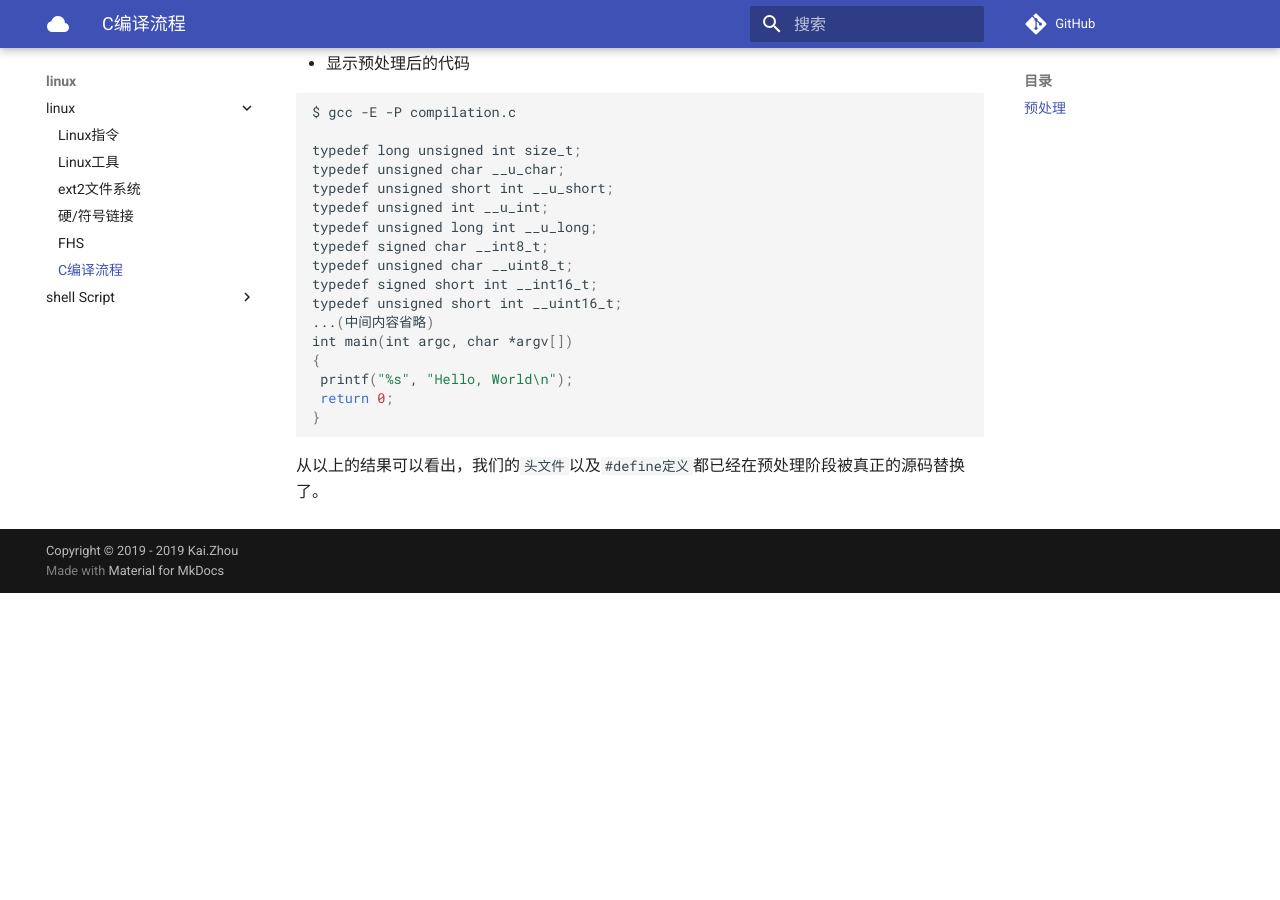
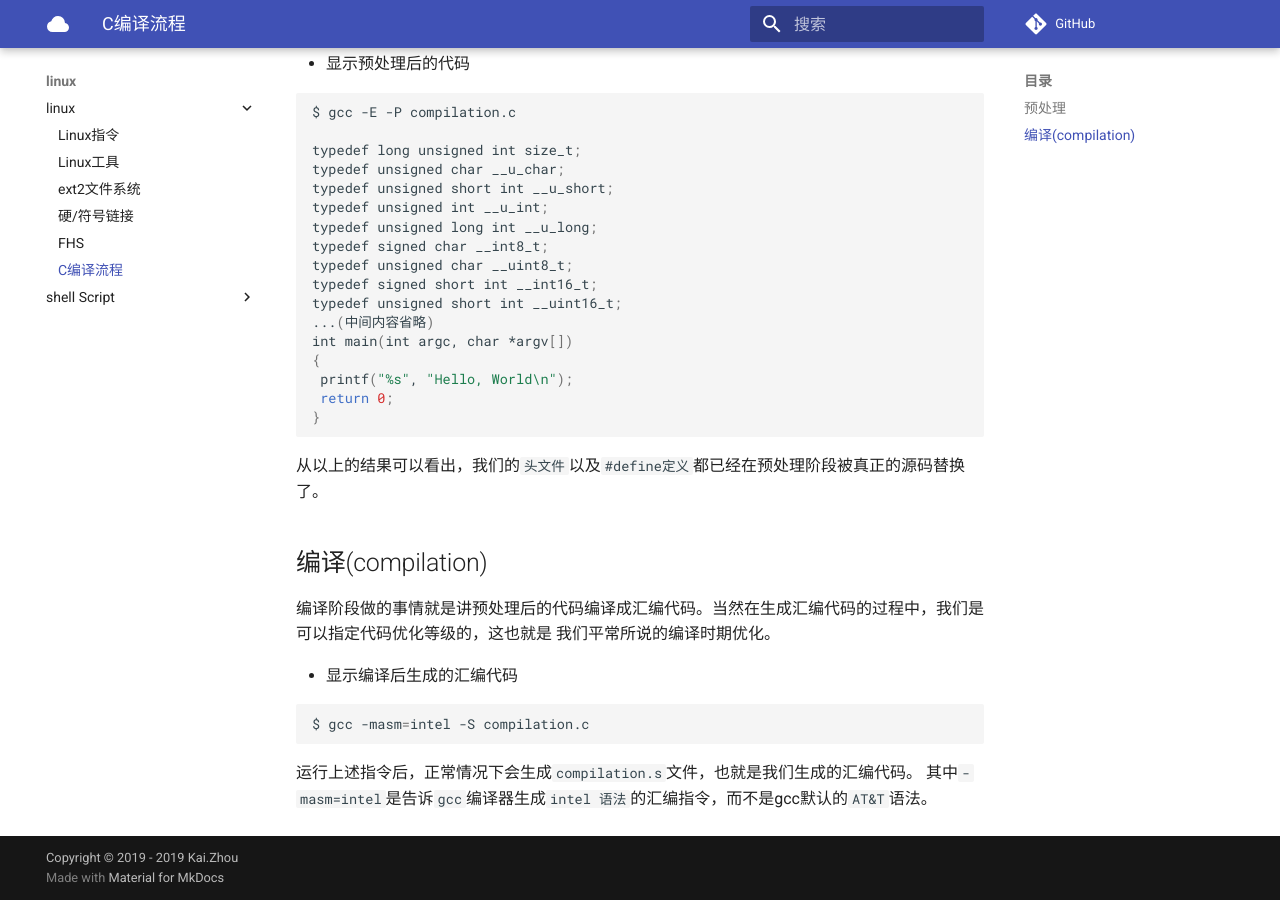
Before and after one commit to zhoukaidev/ks_blog, an MkDocs documentation site: the page built from docs/shell/linux/c_compilation.md, in a window 1280 px wide and 900 px high, scrolled down 1125 px. Built offline with MkDocs 1.6.1 and Material for MkDocs 9.7.7, drawn with Linux system fonts in a browser that asks for light colours; comment, search, counter and statistics services are not loaded; before the commit the page ends 1718 px from its top, so only the background shows below that.

Commit message:
Update c_compilation.md

````diff
--- a/docs/shell/linux/c_compilation.md
+++ b/docs/shell/linux/c_compilation.md
@@ -59,3 +59,17 @@ int main(int argc, char *argv[])
 
 ```
 从以上的结果可以看出，我们的`头文件`以及`#define定义`都已经在预处理阶段被真正的源码替换了。
+
+## 编译(compilation)
+
+编译阶段做的事情就是讲预处理后的代码编译成汇编代码。当然在生成汇编代码的过程中，我们是可以指定代码优化等级的，这也就是
+我们平常所说的编译时期优化。
+
+* 显示编译后生成的汇编代码
+
+```sh
+$ gcc -masm=intel -S compilation.c
+```
+
+运行上述指令后，正常情况下会生成`compilation.s`文件，也就是我们生成的汇编代码。
+其中`-masm=intel`是告诉`gcc`编译器生成`intel 语法`的汇编指令，而不是gcc默认的`AT&T`语法。
````
